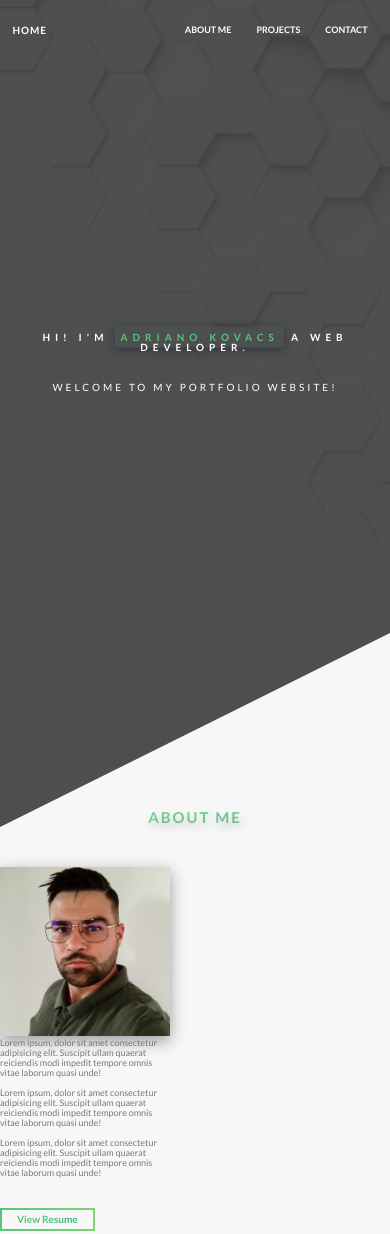
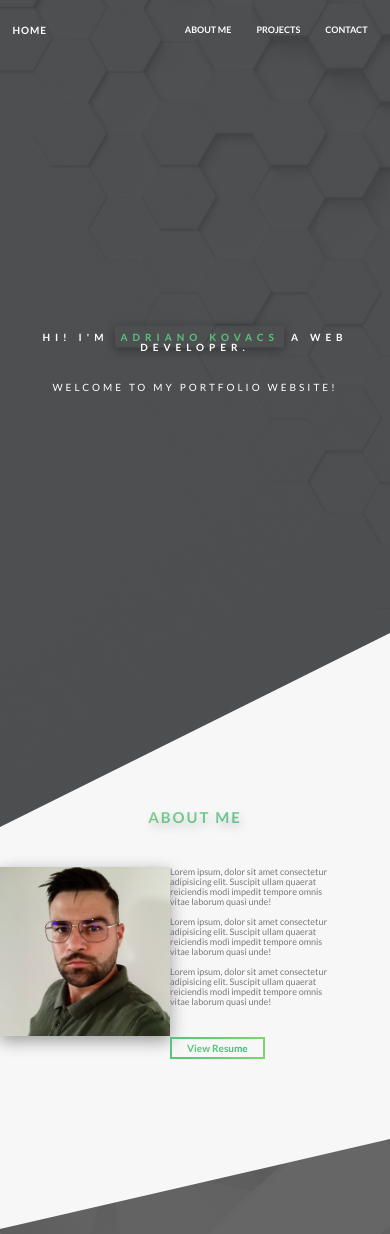
Before and after one commit to drianoK/Portfolio, a website: page index.html in a window 390 px wide. Shown: the top 1234 px of the page. Drawn offline with Linux system fonts and the light colour scheme; a web font is replaced by a local one.

Commit message:
Added tab-port media query to grid.sccs and changed all col- class width to 100%, and remove margin-right except the last one

```diff
--- a/sass/abstracts/_variables.scss
+++ b/sass/abstracts/_variables.scss
@@ -17,6 +17,7 @@ $color-grey-dark-3: #333;
 // GRID
 $grid-width: 120rem;
 $gutter-vertical: 12rem;
+$ßgutter-vertical-small: 8rem;
 $gutter-horizontal: 6rem;
 
 
--- a/sass/layout/_grid.scss
+++ b/sass/layout/_grid.scss
@@ -1,6 +1,7 @@
 .row {
     max-width: $grid-width;
     margin: 0 auto;
+
 
     @include respond(tab-land) {     // MEDIA QUERY
         max-width: 95rem;
@@ -9,6 +10,11 @@
 
     &:not(:last-child) {
         margin-bottom: $gutter-vertical;
+
+        @include respond(tab-port) {
+            margin-bottom: $gutter-vertical-small;    // MEDIA QUERY
+        }
+
     }
 
     @include clearfix;
@@ -18,23 +24,24 @@
 
         &:not(:last-child) {
          margin-right: $gutter-horizontal;
+
+         @include respond(tab-port) {
+            margin-right: 0;    // MEDIA QUERY
         }
+
+        }
+
+        @include respond(tab-port) {
+            width: 100% !important;
+
+
+        }
+
 
     }
 
     .col-1-of-2 {
        width: calc((100% - #{10rem}) / 2);
-
-       @include respond(tab-port) {    // MEDIA QUERY
-        max-width: 100%;
-    }
-
-    }
-
-    @include respond(tab-port) {    // MEDIA QUERY
-        display:  flex;
-        flex-direction: column;
-
     }
 
 
```
Also changed, not shown: css/style.css.
